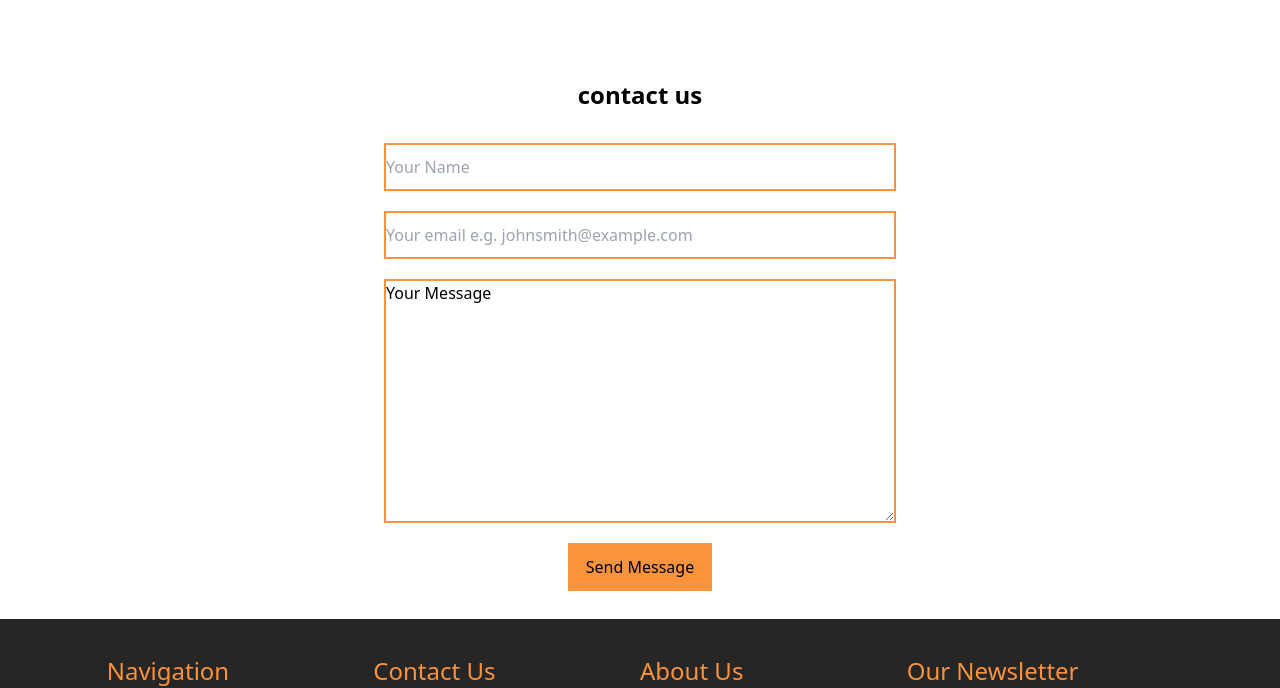
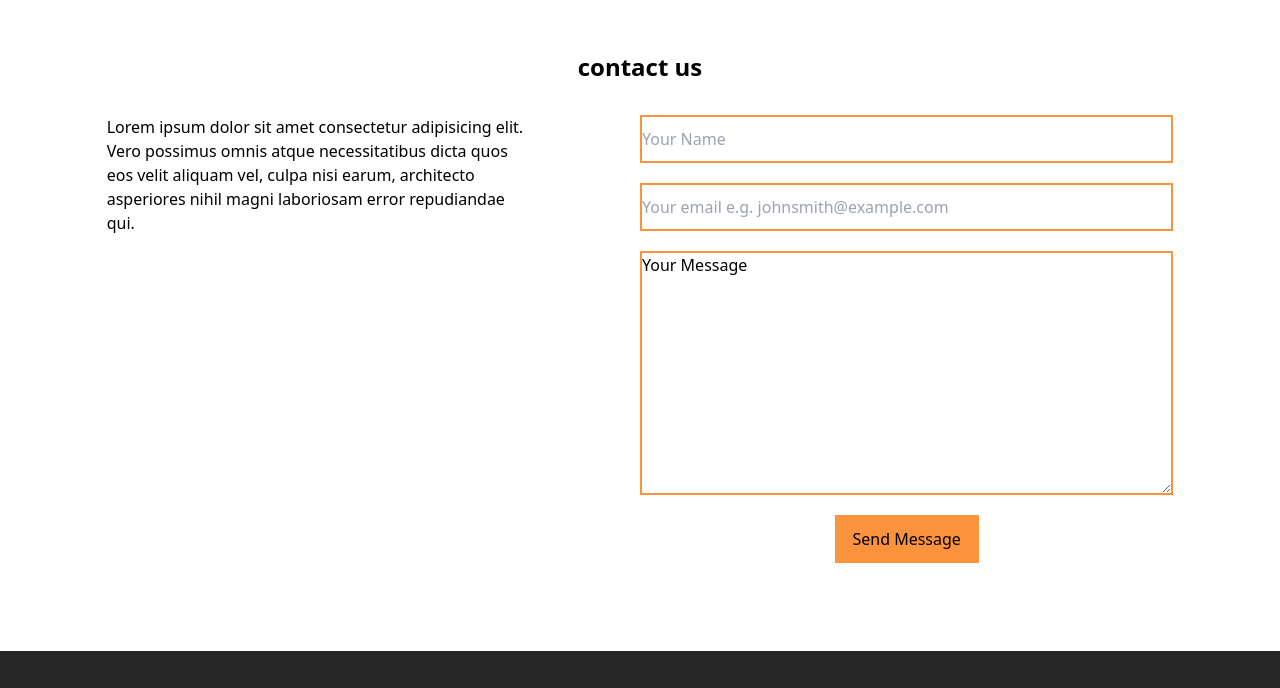
Before and after one commit to jonesmukulama/sibnet, a Nuxt app: page / in a window 1280 px wide. Shown: the part 1937-2625 px from the top of the page. Built offline with nearby package versions, Linux system fonts and the light colour scheme.

Commit message:
Contact section Changes

```diff
--- a/pages/index.vue
+++ b/pages/index.vue
@@ -20,12 +20,19 @@
   <div class="h-52">
    <h1 class="font-black text-2xl text-center">clients</h1>
   </div>
-  <div class="flex flex-col justify-center items-center h-[600px]">
+  <div class="h-[600px]">
    <h1 class="font-black text-2xl text-center">contact us</h1>
-   <input type="text" class="border-2 border-orange-400 w-2/5 h-12 mb-5" placeholder="Your Name" />
-   <input type="text" class="border-2 border-orange-400 w-2/5 h-12 mb-5" placeholder="Your email e.g. johnsmith@example.com" />
-   <textarea rows="10" class="border-2 border-orange-400 w-2/5 mb-5">Your Message</textarea>
-   <button class="bg-orange-400 w-36 h-12">Send Message</button>
+   <div class="flex justify-between w-10/12 mx-auto">
+    <div class="w-2/5">
+     Lorem ipsum dolor sit amet consectetur adipisicing elit. Vero possimus omnis atque necessitatibus dicta quos eos velit aliquam vel, culpa nisi earum, architecto asperiores nihil magni laboriosam error repudiandae qui.
+    </div>
+    <div class="flex flex-col w-3/6">
+     <input type="text" class="border-2 border-orange-400 h-12 mb-5" placeholder="Your Name" />
+     <input type="text" class="border-2 border-orange-400 h-12 mb-5" placeholder="Your email e.g. johnsmith@example.com" />
+     <textarea rows="10" class="border-2 border-orange-400 mb-5">Your Message</textarea>
+     <button class="bg-orange-400 w-36 h-12 mx-auto">Send Message</button>
+    </div>
+   </div>
   </div>
  </div>
 </template>
```
